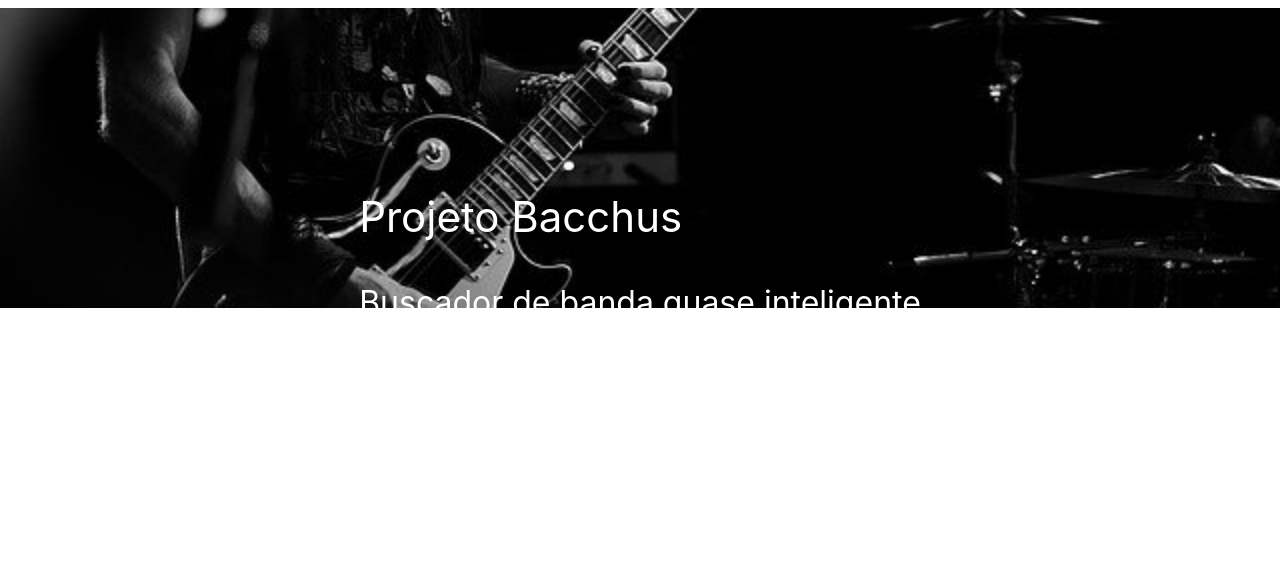
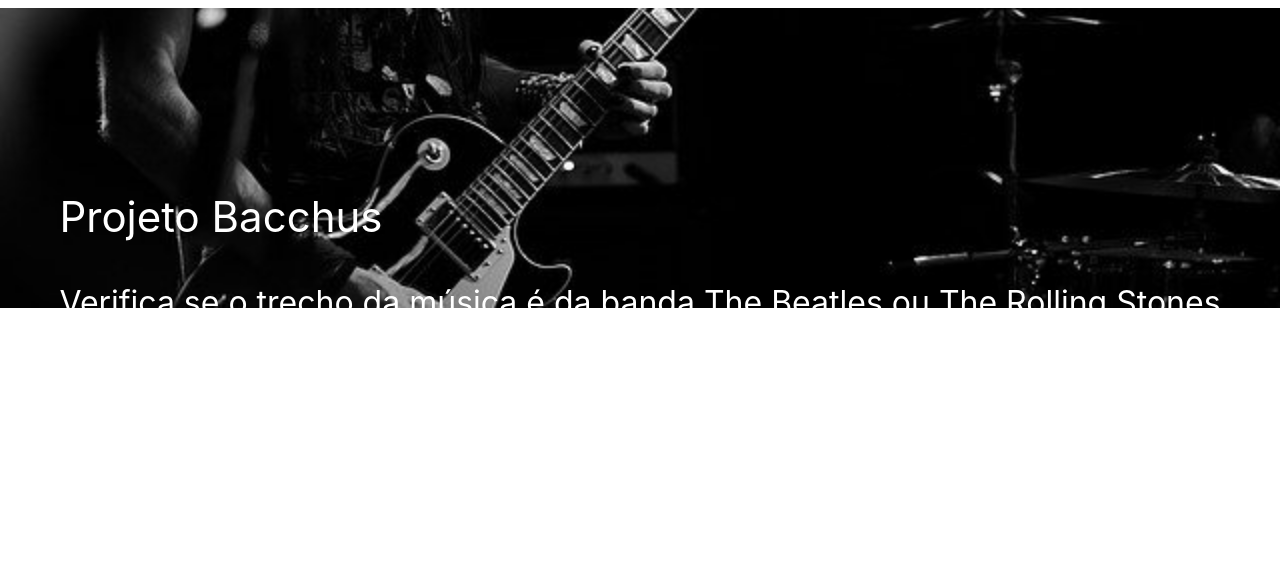
Before and after one commit to felixrodrigo19/Bacchus-project, a Python web app: template bacchus/templates/main.html in a window 1280 px wide. Shown: the part 142-706 px from the top of the page. Run offline with Jinja, Linux system fonts and the light colour scheme; the template is opened without the code that fills it, so the values that code supplies are empty.

Commit message:
feat: change html main text

```diff
--- a/bacchus/templates/main.html
+++ b/bacchus/templates/main.html
@@ -7,8 +7,8 @@
                   {{url_for('static', filename='image/guitar-1280.jpg')}}"
      data-sizes="(min-width: 650px) 650px, 100vw" uk-img>
     <div class="uk-container uk-position-center">
-      <h1>Projeto Bacchus</h1>
-      <h2>Buscador de banda quase inteligente</h2>
+        <h1>Projeto Bacchus</h1>
+        <h2>Verifica se o trecho da música é da banda The Beatles ou The Rolling Stones</h2>
     </div>
 </div>
 {% endblock main %}
```
